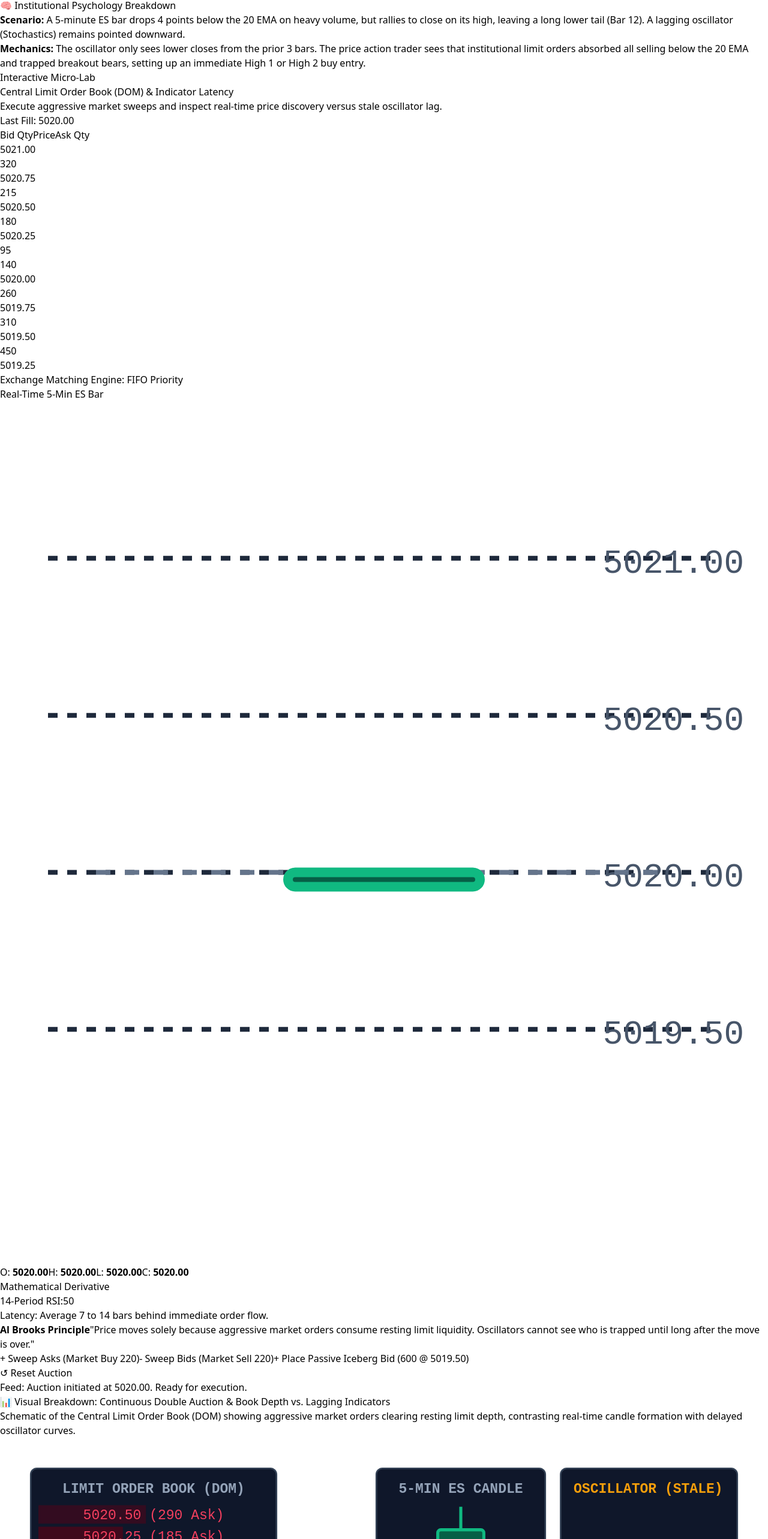
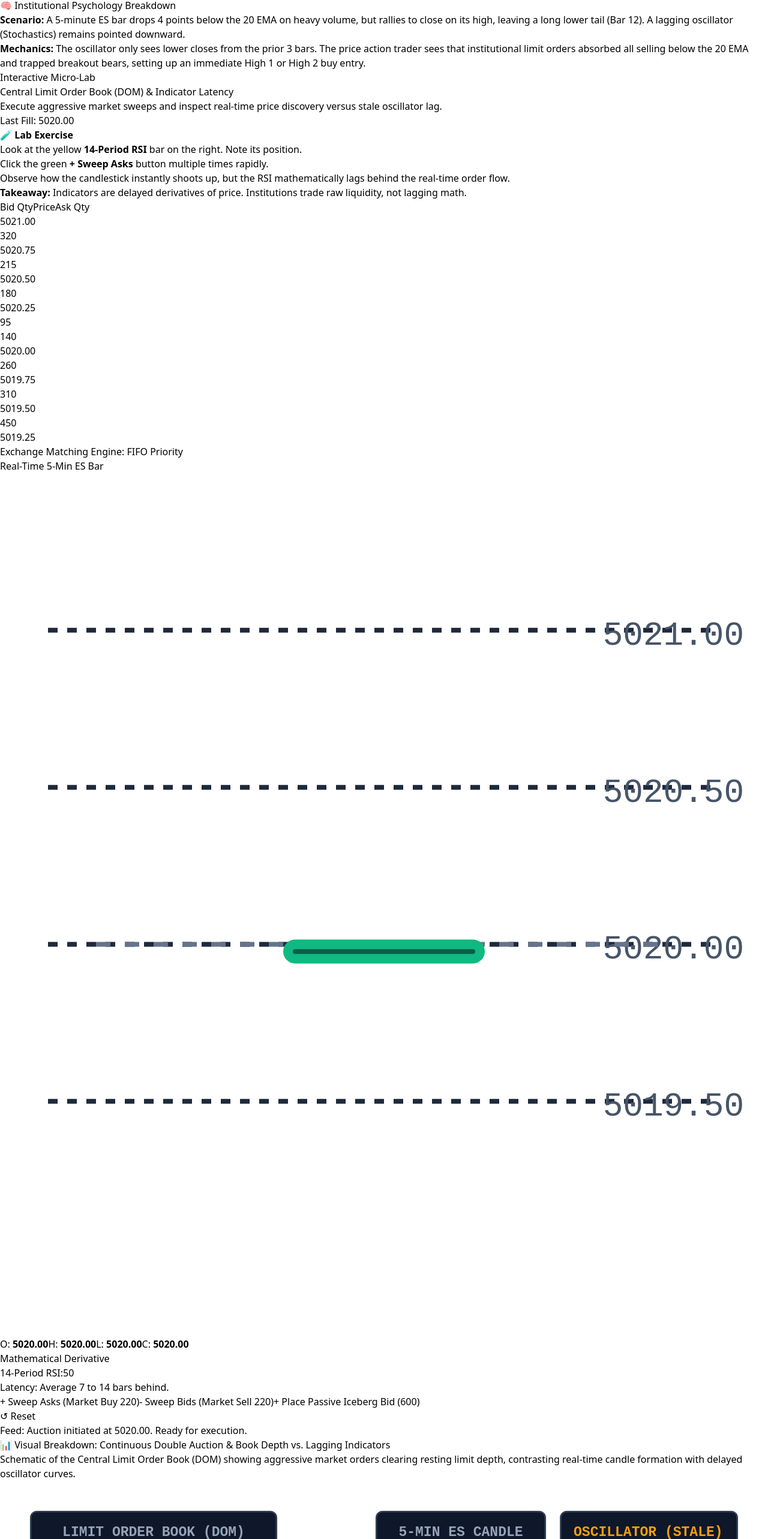
Before and after one commit to DavidVWilliams/al-brooks-price-action, a React (Vite) app: page / in a window 1280 px wide. Shown: the part 1347-3913 px from the top of the page at 60% size. Built offline with nearby package versions, Linux system fonts and the light colour scheme.

Commit message:
Update DOMOrderBookSimulator.jsx

```diff
--- a/src/components/interactive/DOMOrderBookSimulator.jsx
+++ b/src/components/interactive/DOMOrderBookSimulator.jsx
@@ -1,5 +1,4 @@
-// Version: v1.0 - Tier 0 Interactive DOM Order Book & Indicator Lag Simulator
-// Simulates order book matching engine, liquidity consumption, and indicator latency.
+// Version: v1.1 - Added explicit Lab Instructions for the student
 
 import { useState } from 'react';
 
@@ -23,7 +22,6 @@ export default function DOMOrderBookSimulator() {
   const [log, setLog] = useState('Auction initiated at 5020.00. Ready for execution.');
   const [oscillatorValue, setOscillatorValue] = useState(50.0);
 
-  // Helper to record price updates
   const applyPriceChange = (newPrice, actionText) => {
     setLastPrice(newPrice);
     setHighPrice((prev) => Math.max(prev, newPrice));
@@ -35,7 +33,6 @@ export default function DOMOrderBookSimulator() {
     setOscillatorValue((prev) => +(prev + (targetOsc - prev) * 0.15).toFixed(1));
   };
 
-  // Aggressive Market Buy: sweeps Ask side
   const handleMarketBuy = (size = 150) => {
     let remaining = size;
     let currentFillPrice = lastPrice;
@@ -63,7 +60,6 @@ export default function DOMOrderBookSimulator() {
     );
   };
 
-  // Aggressive Market Sell: sweeps Bid side
   const handleMarketSell = (size = 150) => {
     let remaining = size;
     let currentFillPrice = lastPrice;
@@ -91,7 +87,6 @@ export default function DOMOrderBookSimulator() {
     );
   };
 
-  // Institutional Limit Iceberg Bid
   const handleAddIcebergBid = () => {
     const targetPrice = 5019.50;
     const nextBook = book.map((level) => {
@@ -104,7 +99,6 @@ export default function DOMOrderBookSimulator() {
     setLog(`Institutional Iceberg Limit Order injected: +600 contracts resting at ${targetPrice.toFixed(2)}.`);
   };
 
-  // Reset book
   const handleReset = () => {
     setBook(INITIAL_BOOK);
     setLastPrice(5020.00);
@@ -114,7 +108,6 @@ export default function DOMOrderBookSimulator() {
     setLog('Order book reset to balanced baseline.');
   };
 
-  // Geometry calculation for dynamic candle
   const minP = 5018.75;
   const maxP = 5021.50;
   const svgH = 180;
@@ -125,7 +118,6 @@ export default function DOMOrderBookSimulator() {
   const lastY = getY(lastPrice);
   const highY = getY(highPrice);
   const lowY = getY(lowPrice);
-
   const bodyTop = Math.min(openY, lastY);
   const bodyH = Math.max(3, Math.abs(openY - lastY));
 
@@ -152,6 +144,19 @@ export default function DOMOrderBookSimulator() {
         </div>
       </div>
 
+      {/* EXPLICIT LAB INSTRUCTIONS */}
+      <div className="bg-blue-950/20 border border-blue-900/50 rounded-lg p-4 space-y-2">
+        <strong className="text-blue-400 text-sm font-bold flex items-center gap-2 uppercase tracking-wider">
+          <span>🧪</span> Lab Exercise
+        </strong>
+        <ol className="list-decimal pl-5 text-sm text-slate-300 space-y-1">
+          <li>Look at the yellow <strong className="text-slate-100">14-Period RSI</strong> bar on the right. Note its position.</li>
+          <li>Click the green <strong className="text-emerald-400">+ Sweep Asks</strong> button multiple times rapidly.</li>
+          <li>Observe how the candlestick instantly shoots up, but the RSI mathematically lags behind the real-time order flow.</li>
+          <li><strong>Takeaway:</strong> Indicators are delayed derivatives of price. Institutions trade raw liquidity, not lagging math.</li>
+        </ol>
+      </div>
+
       {/* 3-PANE WORKSPACE */}
       <div className="grid grid-cols-1 lg:grid-cols-12 gap-5 items-stretch">
 
@@ -174,33 +179,20 @@ export default function DOMOrderBookSimulator() {
                       isCurrent ? 'bg-blue-900/30 border border-blue-500/40 font-bold' : 'hover:bg-slate-900'
                     }`}
                   >
-                    {/* Bid Bar */}
                     <div className="w-16 flex items-center gap-1.5">
                       {lvl.bidQty > 0 && (
                         <>
-                          <div
-                            className="h-2 bg-emerald-500/50 rounded-sm"
-                            style={{ width: `${Math.min(100, (lvl.bidQty / 600) * 45)}px` }}
-                          />
+                          <div className="h-2 bg-emerald-500/50 rounded-sm" style={{ width: `${Math.min(100, (lvl.bidQty / 600) * 45)}px` }} />
                           <span className="text-emerald-400 text-[10px]">{lvl.bidQty}</span>
                         </>
                       )}
                     </div>
-
-                    {/* Price */}
-                    <span className={isCurrent ? 'text-white font-bold' : 'text-slate-300'}>
-                      {lvl.price.toFixed(2)}
-                    </span>
-
-                    {/* Ask Bar */}
+                    <span className={isCurrent ? 'text-white font-bold' : 'text-slate-300'}>{lvl.price.toFixed(2)}</span>
                     <div className="w-16 flex items-center justify-end gap-1.5">
                       {lvl.askQty > 0 && (
                         <>
                           <span className="text-rose-400 text-[10px]">{lvl.askQty}</span>
-                          <div
-                            className="h-2 bg-rose-500/50 rounded-sm"
-                            style={{ width: `${Math.min(100, (lvl.askQty / 600) * 45)}px` }}
-                          />
+                          <div className="h-2 bg-rose-500/50 rounded-sm" style={{ width: `${Math.min(100, (lvl.askQty / 600) * 45)}px` }} />
                         </>
                       )}
                     </div>
@@ -209,7 +201,6 @@ export default function DOMOrderBookSimulator() {
               })}
             </div>
           </div>
-
           <div className="text-[10px] font-mono text-slate-500 text-center border-t border-slate-800/80 pt-2 mt-2">
             Exchange Matching Engine: FIFO Priority
           </div>
@@ -217,40 +208,18 @@ export default function DOMOrderBookSimulator() {
 
         {/* PANE 2: LIVE CANDLESTICK AUCTION CANVAS */}
         <div className="lg:col-span-4 bg-slate-950 rounded-xl border border-slate-800 p-4 flex flex-col justify-between relative">
-          <span className="text-[10px] font-mono text-slate-500 uppercase tracking-widest block mb-2">
-            Real-Time 5-Min ES Bar
-          </span>
-
+          <span className="text-[10px] font-mono text-slate-500 uppercase tracking-widest block mb-2">Real-Time 5-Min ES Bar</span>
           <svg className="w-full h-44 select-none" viewBox="0 0 160 180">
-            {/* Price reference lines */}
             {[5021.0, 5020.5, 5020.0, 5019.5].map((p) => (
               <g key={p}>
                 <line x1="10" y1={getY(p)} x2="150" y2={getY(p)} stroke="#1e293b" strokeWidth="1" strokeDasharray="2 2" />
-                <text x="155" y={getY(p) + 3} fill="#475569" fontSize="7" fontFamily="monospace" textAnchor="end">
-                  {p.toFixed(2)}
-                </text>
+                <text x="155" y={getY(p) + 3} fill="#475569" fontSize="7" fontFamily="monospace" textAnchor="end">{p.toFixed(2)}</text>
               </g>
             ))}
-
-            {/* Open Price Anchor */}
             <line x1="20" y1={openY} x2="140" y2={openY} stroke="#64748b" strokeWidth="1" strokeDasharray="3 3" />
-
-            {/* Centered Wick */}
             <line x1="80" y1={highY} x2="80" y2={lowY} stroke={isBull ? '#10b981' : '#f43f5e'} strokeWidth="2" />
-
-            {/* Candlestick Body */}
-            <rect
-              x="60"
-              y={bodyTop}
-              width="40"
-              height={bodyH}
-              fill={isBull ? '#065f46' : '#881337'}
-              stroke={isBull ? '#10b981' : '#f43f5e'}
-              strokeWidth="2"
-              rx="1.5"
-            />
+            <rect x="60" y={bodyTop} width="40" height={bodyH} fill={isBull ? '#065f46' : '#881337'} stroke={isBull ? '#10b981' : '#f43f5e'} strokeWidth="2" rx="1.5" />
           </svg>
-
           <div className="flex justify-between text-[10px] font-mono text-slate-400 border-t border-slate-800/80 pt-2">
             <span>O: <strong className="text-slate-200">{openPrice.toFixed(2)}</strong></span>
             <span>H: <strong className="text-slate-200">{highPrice.toFixed(2)}</strong></span>
@@ -259,35 +228,21 @@ export default function DOMOrderBookSimulator() {
           </div>
         </div>
 
-        {/* PANE 3: LAGGING INDICATOR & ORDER FLOW TELEMETRY */}
+        {/* PANE 3: LAGGING INDICATOR */}
         <div className="lg:col-span-3 bg-slate-950 rounded-xl border border-slate-800 p-4 flex flex-col justify-between space-y-3">
-
           <div>
-            <span className="text-[10px] font-mono text-slate-500 uppercase tracking-widest block mb-1">
-              Mathematical Derivative
-            </span>
+            <span className="text-[10px] font-mono text-slate-500 uppercase tracking-widest block mb-1">Mathematical Derivative</span>
             <div className="p-2.5 bg-slate-900 rounded-lg border border-slate-800 space-y-1">
               <div className="flex justify-between text-xs font-mono">
                 <span className="text-slate-400">14-Period RSI:</span>
                 <span className="text-amber-400 font-bold">{oscillatorValue}</span>
               </div>
               <div className="w-full h-1.5 bg-slate-800 rounded-full overflow-hidden">
-                <div
-                  className="h-full bg-amber-400 transition-all duration-300"
-                  style={{ width: `${Math.min(100, Math.max(0, oscillatorValue))}%` }}
-                />
+                <div className="h-full bg-amber-400 transition-all duration-300" style={{ width: `${Math.min(100, Math.max(0, oscillatorValue))}%` }} />
               </div>
-              <span className="text-[10px] text-slate-500 block pt-0.5">
-                Latency: Average 7 to 14 bars behind immediate order flow.
-              </span>
+              <span className="text-[10px] text-slate-500 block pt-0.5">Latency: Average 7 to 14 bars behind.</span>
             </div>
           </div>
-
-          <div className="p-3 bg-blue-950/30 border-l-2 border-blue-500 rounded-r text-xs text-slate-300 leading-relaxed">
-            <strong className="text-blue-400 block mb-1 font-mono uppercase text-[10px]">Al Brooks Principle</strong>
-            "Price moves solely because aggressive market orders consume resting limit liquidity. Oscillators cannot see who is trapped until long after the move is over."
-          </div>
-
         </div>
 
       </div>
@@ -296,37 +251,23 @@ export default function DOMOrderBookSimulator() {
       <div className="bg-slate-950 p-4 rounded-xl border border-slate-800 space-y-3">
         <div className="flex flex-wrap items-center justify-between gap-3">
           <div className="flex flex-wrap items-center gap-2">
-            <button
-              onClick={() => handleMarketBuy(220)}
-              className="px-3.5 py-1.5 bg-emerald-600 hover:bg-emerald-500 text-white rounded text-xs font-mono font-semibold transition-colors"
-            >
+            <button onClick={() => handleMarketBuy(220)} className="px-3.5 py-1.5 bg-emerald-600 hover:bg-emerald-500 text-white rounded text-xs font-mono font-semibold transition-colors">
               + Sweep Asks (Market Buy 220)
             </button>
-            <button
-              onClick={() => handleMarketSell(220)}
-              className="px-3.5 py-1.5 bg-rose-600 hover:bg-rose-500 text-white rounded text-xs font-mono font-semibold transition-colors"
-            >
+            <button onClick={() => handleMarketSell(220)} className="px-3.5 py-1.5 bg-rose-600 hover:bg-rose-500 text-white rounded text-xs font-mono font-semibold transition-colors">
               - Sweep Bids (Market Sell 220)
             </button>
-            <button
-              onClick={handleAddIcebergBid}
-              className="px-3 py-1.5 bg-slate-800 hover:bg-slate-700 text-blue-300 rounded border border-blue-900/50 text-xs font-mono transition-colors"
-            >
-              + Place Passive Iceberg Bid (600 @ 5019.50)
+            <button onClick={handleAddIcebergBid} className="px-3 py-1.5 bg-slate-800 hover:bg-slate-700 text-blue-300 rounded border border-blue-900/50 text-xs font-mono transition-colors">
+              + Place Passive Iceberg Bid (600)
             </button>
           </div>
-
-          <button
-            onClick={handleReset}
-            className="px-3 py-1.5 bg-slate-900 hover:bg-slate-800 text-slate-400 rounded text-xs font-mono border border-slate-800 transition-colors"
-          >
-            ↺ Reset Auction
+          <button onClick={handleReset} className="px-3 py-1.5 bg-slate-900 hover:bg-slate-800 text-slate-400 rounded text-xs font-mono border border-slate-800 transition-colors">
+            ↺ Reset
           </button>
         </div>
 
         <div className="text-xs font-mono text-slate-400 bg-slate-900/60 px-3 py-2 rounded border border-slate-800/80 truncate">
-          <span className="text-blue-400 font-semibold">Feed: </span>
-          {log}
+          <span className="text-blue-400 font-semibold">Feed: </span>{log}
         </div>
       </div>
 
```
